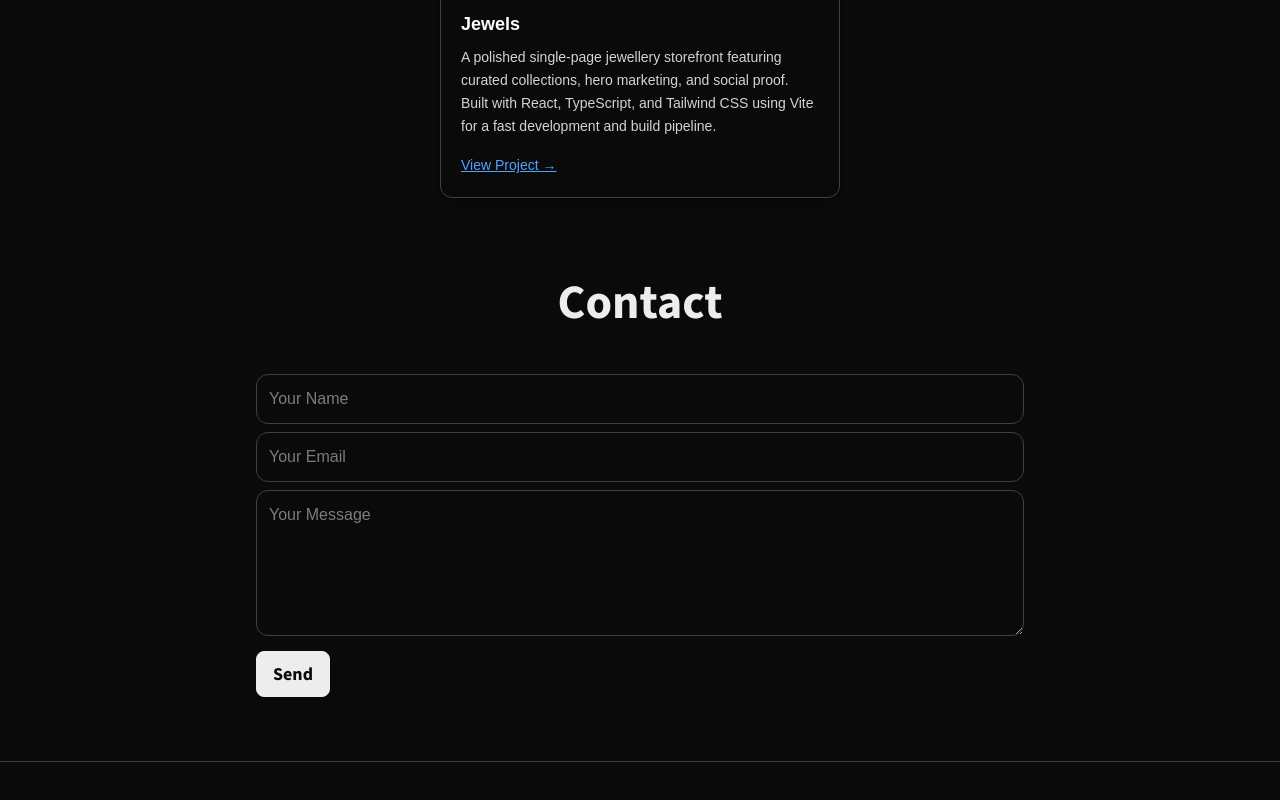
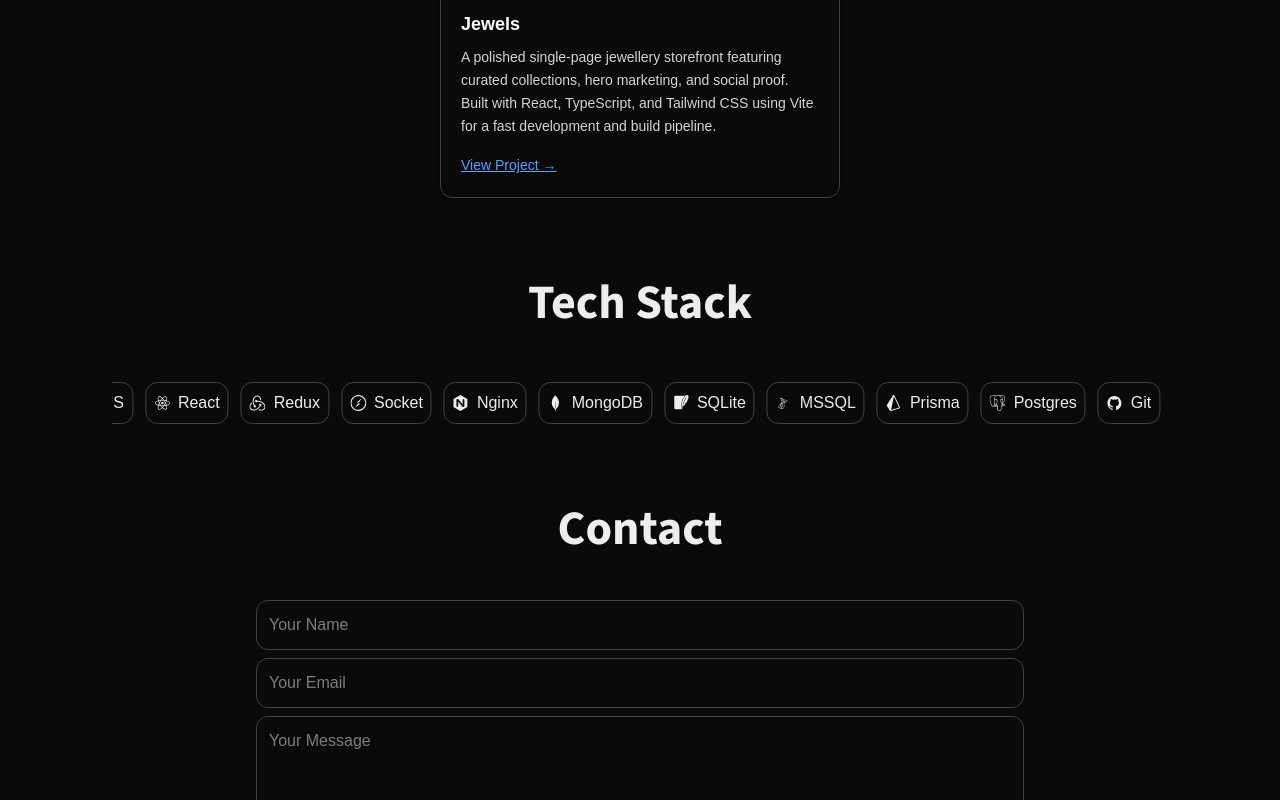
Before and after one commit to ayaz-e-ali/porfolio-2025, a Next.js app: page / in a window 1280 px wide. Shown: the part 2000-2800 px from the top of the page. Built offline with nearby package versions, Linux system fonts and the light colour scheme; a web font is replaced by a local one.

Commit message:
added tech stack and fixed some styles

```diff
--- a/app/globals.css
+++ b/app/globals.css
@@ -3,7 +3,7 @@
 :root {
   --background: hsl(0, 0%, 4%);
   --foreground: hsl(0, 0%, 93%);
-  --card-background: hsl(0, 0%, 7%) ;
+  --card-background: hsl(0, 0%, 7%);
 }
 
 @theme inline {
@@ -36,3 +36,18 @@ body {
 .container {
   @apply max-w-[100%] md:max-w-[540%] lg:max-w-[992px] xl:max-w-[1200px] 2xl:max-w-[1400px] sm:min-w-[650px] mx-auto px-6;
 }
+
+@keyframes scroll {
+  0% {
+    transform: translateX(0);
+  }
+
+  100% {
+    transform: translateX(-50%);
+  }
+}
+
+.animate-scroll {
+  display: inline-flex;
+  animation: scroll 15s linear infinite;
+}
--- a/app/page.jsx
+++ b/app/page.jsx
@@ -4,6 +4,7 @@ import { ArrowDown, ArrowRight, ArrowUpRightFromSquare } from "lucide-react";
 import Link from "next/link";
 import data from '@/data.json'
 import ContactForm from "@/components/contactform";
+import Skills from "@/components/skills";
 
 export default function Home() {
   return (
@@ -46,6 +47,15 @@ export default function Home() {
         </div>
       </div>
 
+      <div id="skills" className="scroll-mt-10 mt-8 space-y-8">
+        <h4 className="text-2xl text-center pb-6 lg:text-5xl font-bold font-sans lg:mt-20">
+          Tech Stack
+        </h4>
+        <div className="flex flex-wrap justify-center w-11/12 mx-auto gap-4">
+          <Skills />
+        </div>
+      </div>
+
       <div id="contact" className="scroll-mt-10 my-16">
         <h4 className="text-2xl text-center pb-6 lg:text-5xl font-bold font-sans mb-6 lg:mt-20">
           Contact
--- a/components/contactform.jsx
+++ b/components/contactform.jsx
@@ -17,7 +17,7 @@ export default function ContactForm() {
     };
 
     return (
-        <form onSubmit={handleSubmit} className="w-2/3 mx-auto space-y-2">
+        <form onSubmit={handleSubmit} className="lg:w-2/3 mx-auto flex flex-col gap-2">
             <input
                 type="text"
                 name="name"
@@ -48,7 +48,7 @@ export default function ContactForm() {
                 className="w-full outline-0 rounded-xl p-3 border border-neutral-700 focus:border-neutral-400"
             />
 
-            <Button type="submit">Send</Button>
+            <Button type="submit" className={'lg:place-self-start'}>Send</Button>
         </form>
     );
 }
--- a/components/footer.jsx
+++ b/components/footer.jsx
@@ -4,7 +4,7 @@ import React from 'react'
 
 export default function Footer() {
     return (
-        <footer className="flex flex-col border-t border-neutral-700 pt-12 pb-6 font-sans space-y-8">
+        <footer className="flex flex-col border-t-2 border-neutral-700 pt-12 pb-6 font-sans space-y-8">
             <div className="flex flex-col gap-8 lg:gap-0 lg:flex-row justify-between container lg:w-3/4 lg:mx-auto">
                 <div className='space-y-4'>
                     <div className="flex gap-3">
@@ -32,6 +32,7 @@ export default function Footer() {
                     <ul className='flex flex-col gap-2'>
                         <Link href={'#about'}><ListItem>About</ListItem></Link>
                         <Link href={'#projects'}><ListItem>Projects</ListItem></Link>
+                        <Link href={'#skills'}><ListItem>Tech Stack</ListItem></Link>
                         <Link href={'#contact'}><ListItem>Contact</ListItem></Link>
                     </ul>
                 </div>
@@ -64,7 +65,7 @@ export default function Footer() {
 
 function ListItem({ children }) {
     return (
-        <li className='text-md text-neutral-300 font-semibold cursor-pointer hover:opacity-85 transition-opacity duration-300'>
+        <li className='text-md underline underline-offset-4 text-neutral-300 font-semibold cursor-pointer hover:opacity-85 transition-opacity duration-300'>
             {children}
         </li>
     );
--- a/components/nav.jsx
+++ b/components/nav.jsx
@@ -8,6 +8,7 @@ export default function Nav() {
             <ul className='hidden lg:flex gap-8 text-lg font-sans'>
                 <Link href={'#about'}><ListItem>About</ListItem></Link>
                 <Link href={'#projects'}><ListItem>Projects</ListItem></Link>
+                <Link href={'#skills'}><ListItem>Tech Stack</ListItem></Link>
                 <Link href={'#contact'}><ListItem>Contact</ListItem></Link>
             </ul>
         </div>
--- /dev/null
+++ b/components/skills.jsx
@@ -0,0 +1,51 @@
+import React from 'react'
+import {
+    IoLogoJavascript, IoLogoHtml5, IoLogoCss3, IoLogoNodejs, IoLogoReact,
+    IoLogoGithub
+} from 'react-icons/io5'
+import {
+    SiExpress, SiMantine, SiNextdotjs, SiSocketdotio, SiNginx,
+    SiMongodb, SiSqlite, SiPrisma, SiPostgresql, SiRedux
+} from "react-icons/si";
+import { DiMsqlServer } from "react-icons/di";
+
+export default function Skills() {
+    const items = [
+        [<IoLogoJavascript />, 'JavaScript'],
+        [<IoLogoHtml5 />, 'HTML5'],
+        [<IoLogoCss3 />, 'CSS3'],
+        [<SiExpress />, 'Express'],
+        [<SiMantine />, 'Mantine'],
+        [<SiNextdotjs />, 'Next'],
+        [<IoLogoNodejs />, 'NodeJS'],
+        [<IoLogoReact />, 'React'],
+        [<SiRedux />, 'Redux'],
+        [<SiSocketdotio />, 'Socket'],
+        [<SiNginx />, 'Nginx'],
+        [<SiMongodb />, 'MongoDB'],
+        [<SiSqlite />, 'SQLite'],
+        [<DiMsqlServer />, 'MSSQL'],
+        [<SiPrisma />, 'Prisma'],
+        [<SiPostgresql />, 'Postgres'],
+        [<IoLogoGithub />, 'Git'],
+    ]
+
+    // duplicate once for seamless looping
+    const allItems = [...items, ...items]
+
+    return (
+        <div className="overflow-hidden w-full">
+            <ul className="flex gap-3 animate-scroll whitespace-nowrap">
+                {allItems.map(([icon, name], index) => (
+                    <ListItem key={index}>{icon} {name}</ListItem>
+                ))}
+            </ul>
+        </div>
+    )
+}
+
+const ListItem = ({ children }) => (
+    <li className="flex items-center gap-2 border border-neutral-700 p-2 rounded-xl min-w-max">
+        {children}
+    </li>
+)
--- a/data.json
+++ b/data.json
@@ -103,7 +103,7 @@
       ],
       "image": "/images/jewels.webp",
       "github": "https://github.com/ayaz-e-ali/JEWELS",
-      "demo": "https://jewels-swart.vercel.app/"
+      "demo": "https://jewels-psi.vercel.app/"
     }
   ]
 }
--- a/package.json
+++ b/package.json
@@ -16,6 +16,7 @@
     "nodemailer": "^7.0.6",
     "react": "19.1.0",
     "react-dom": "19.1.0",
+    "react-icons": "^5.5.0",
     "tailwind-merge": "^3.3.1"
   },
   "devDependencies": {
```
Also changed, not shown: 2 other files (tests, documents, lock files or other folders).
